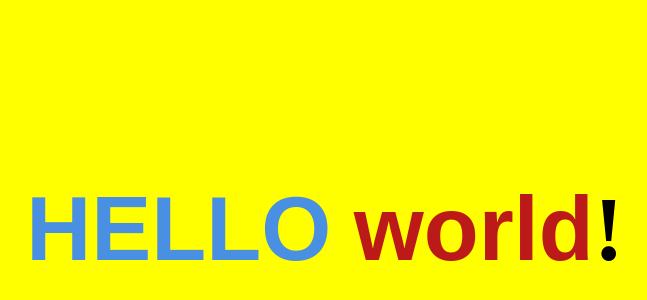
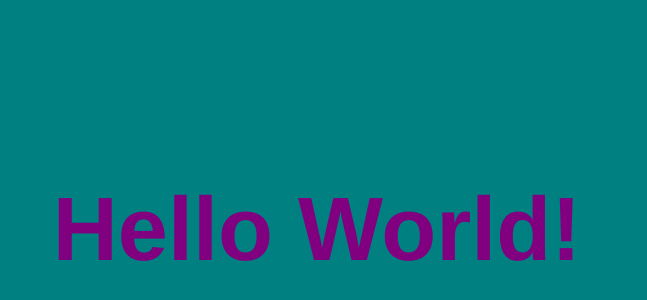
Before and after one commit to Jon-D-Smith/hello-there, a plain HTML site: page index.html in a window 1280 px wide. Shown: the part 142-442 px from the top of the page, without its empty margins (323-970 px from the left). Drawn offline with Linux system fonts and the light colour scheme.

Commit message:
Added teal background, text now purple and uniform.

```diff
--- a/index.html
+++ b/index.html
@@ -3,41 +3,26 @@
 <head>
     <meta charset="utf-8">
     <meta name="viewport" content="width=device-width, initial-scale=1, shrink-to-fit=no">
-    <title>Heyyyyy</title>
+    <title>Hi</title>
 <style>
-    #screen {
-        background-color: yellow;
-        height: 100vh;
-        width: 100vw;
+    html {
+        background-color: teal;
     }
+
     h1 {
         text-align: center;
         margin-top: 40vh;
         font-size: 90px;
-
-    }
-    .word-1 {
-        text-transform: uppercase;
-        color: rgb(74,144, 226);
-        font-family: Arial, Helvetica, sans-serif;
-
-    }
-    .word-2 {
-        color: #BC1919;
-        font-family: Avenir, sans-serif;
+        color: purple;
+        font-family: Helvetica, sans-serif;
     }
 </style>
 
 </head>
 
-<body id="screen">
-<h1>
-    <span class="word-1">hello</span>
-    <span class="word-2">world</span>!
-</h1>
-<script>
-    console.log("This page dosn't actually need Javascript")
-</script>
+<body>
+
+    <h1>Hello World!</h1>
 
 </body>
 </html>
```
